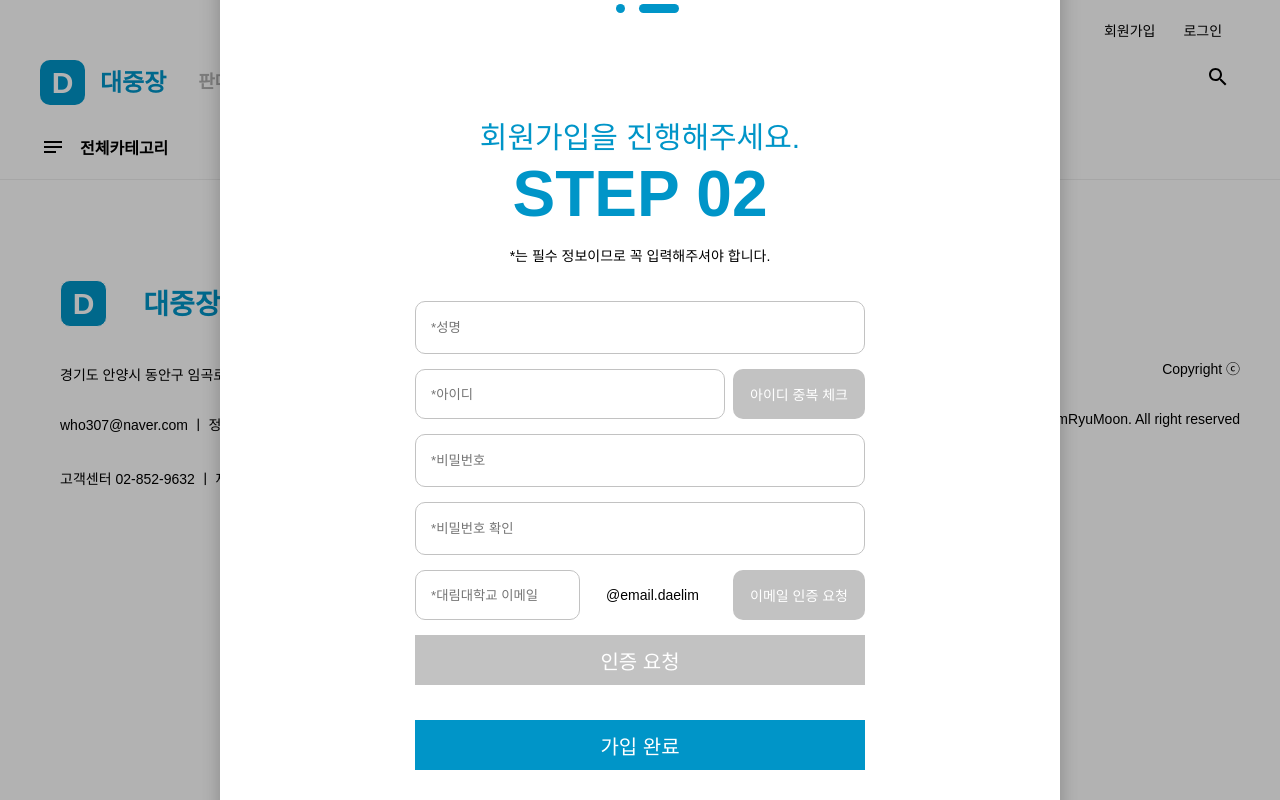
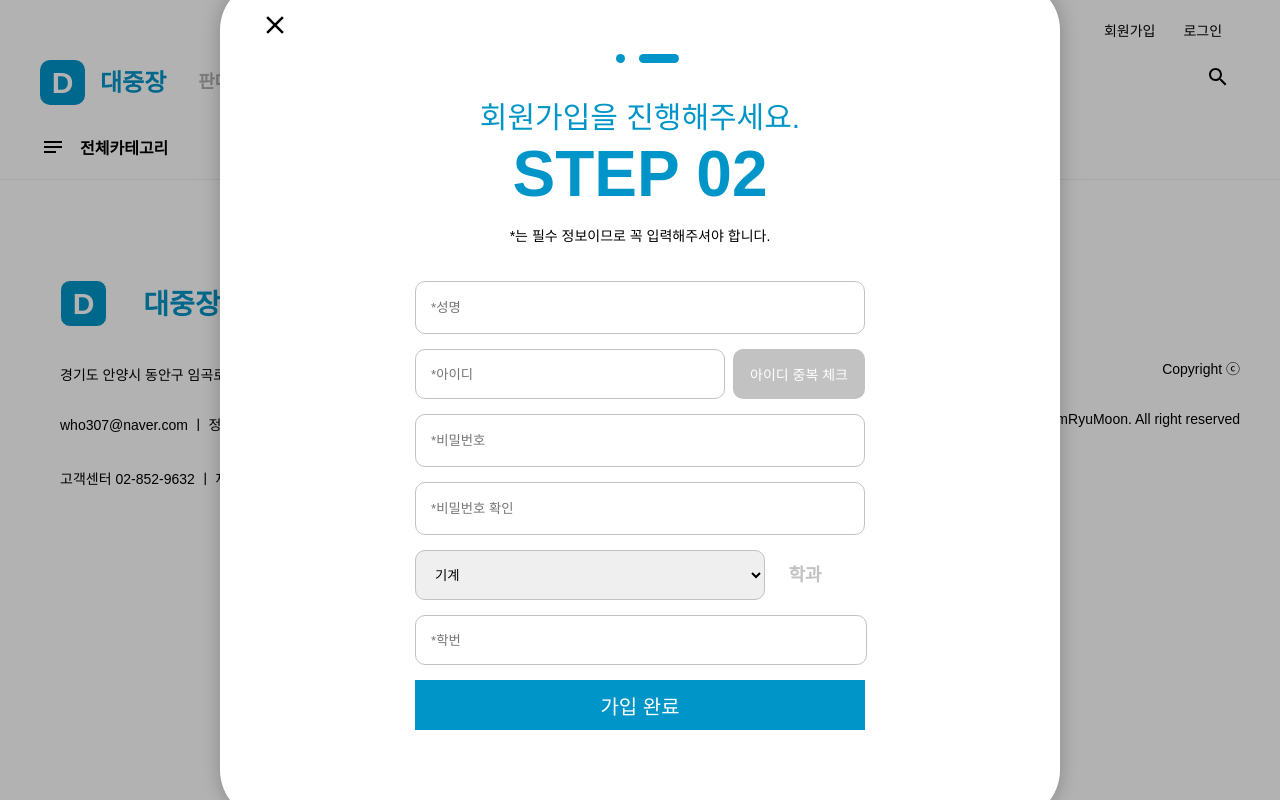
Before and after one commit to who307/daelimshop, a React (Create React App) app in the folder client/: page /signpage2 in a window 1280 px wide. Built offline with nearby package versions, Linux system fonts and the light colour scheme.

Commit message:
회원가입페이지 수정

```diff
--- a/client/src/App.js
+++ b/client/src/App.js
@@ -3,7 +3,6 @@ import { BrowserRouter as Router, Route, Switch } from "react-router-dom";
 import styled, { createGlobalStyle, css } from "styled-components";
 import Menu from "./Menu";
 import Footer from "./Footer";
-import Modal from "./Modal";
 import Notices from "./Notices";
 import QnA from "./QnA";
 import Login from "./Login";
@@ -227,6 +226,7 @@ class App extends Component {
               menuContent={this.state.menuContent}
               login={this.state.login}
               loginOpen={this.LoginOpen.bind(this)}
+              sign1_Open={this.sign1_Open.bind(this)}
             />
           } />
         <Contents>
--- a/client/src/Header.js
+++ b/client/src/Header.js
@@ -279,7 +279,7 @@ class Header extends Component {
     if(lgin ==="로그아웃") {
       logState = <Button>마이페이지</Button>;
     } else if (lgin === "로그인") {
-      logState = <Button><Link to="/signpage1">회원가입</Link></Button>;
+      logState = <Button onClick={this.props.sign1_Open}>회원가입</Button>;
     }
     return (
       <header>
--- a/client/src/Modal.js
+++ /dev/null
@@ -1,217 +0,0 @@
-import React from 'react';
-import { makeStyles } from '@material-ui/core/styles';
-import Modal from '@material-ui/core/Modal';
-import styled, { css } from 'styled-components';
-import { Link } from "react-router-dom";
-import Fade from '@material-ui/core/Fade';
-
-
-
-function rand() {
-  return Math.round(Math.random() * 20) - 10;
-}
-
-function getModalStyle() {
-  const top = 50 + rand();
-  const left = 50 + rand();
-
-  return {
-    top: `${top}%`,
-    left: `${left}%`,
-    transform: `translate(-${top}%, -${left}%)`,
-  };
-}
-
-const useStyles = makeStyles((theme) => ({
-  modal: {
-    display: 'flex',
-    alignItems: 'center',
-    justifyContent: 'center',
-  },
-  paper: {
-    backgroundColor: theme.palette.background.paper,
-    border: '2px solid #000',
-    boxShadow: theme.shadows[5],
-    padding: theme.spacing(2, 4, 3),
-  },
-}));
-
-export default function SimpleModal() {
-  const classes = useStyles();
-  // getModalStyle is not a pure function, we roll the style only on the first render
-  const [modalStyle] = React.useState(getModalStyle);
-  const [open, setOpen] = React.useState(false);
-
-  const handleOpen = () => {
-    setOpen(true);
-  };
-
-  const handleClose = () => {
-    setOpen(false);
-  };
-
-  return (
-    <div>
-      <button type="button" onClick={handleOpen}>
-        Open Modal
-      </button>
-      <Modal
-        open={open}
-        onClose={handleClose}
-        aria-labelledby="simple-modal-title"
-        aria-describedby="simple-modal-description"
-      >
-        <Fade in={open}>
-          <div className={classes.paper}>
-              <Div>
-                <Img src="./일러스트/people-welcoming-concept-with-foliage-background/2769504.jpg" alt="Welcome DaelimSecondHandShop" width="600px" height="400px"></Img>
-                <H4>대중장에 오신것을</H4>
-                <H1>환영합니다!</H1>
-                <H5>서비스의 원활한 이용을 위해 로그인을 진행해 주시기 바랍니다.</H5>
-                <form>
-                  <Input type="text" placeholder="아이디" id="userid" /><br></br>
-                  <Input type="password" placeholder="비밀번호" id="password" />
-                  <Loginbtn>로그인</Loginbtn>
-                </form>
-
-                <Memberservice>
-                  <Link to="#"><Memberfind>아이디 찾기</Memberfind></Link>
-                  <B>|</B>
-                  <Link to="#"><Passwordfind>비밀번호 찾기</Passwordfind></Link>
-                  <B>|</B>
-                  <Link to="SignPage1"><Join>회원가입</Join></Link>
-                </Memberservice>
-
-              </Div>
-          </div>
-        </Fade>
-      </Modal>
-    </div>
-  );
-}
-
-const Container = styled.div`
-    display: flex;
-    flex-direction: row;
-    justify-content: center;
-    align-items: center;
-    height: 100vh;
-
-    @media all and (min-width: 1024px) {
-      min-height: 900px;
-    }
-`
-const Div = styled.div`
-    width : 800px;
-    height : 900px;
-    margin :  0 auto;
-    background-color : white;
-    box-shadow: 0px 0px 20px rgba(0, 0, 0, 0.25);
-    border-radius: 50px;
-
-    @media all and (max-width: 1023px) {
-        border-radius: 0;
-        box-shadow: none;
-        height: 100vh;
-    }
-`
-const Img = styled.img`
-  @media all and (max-width: 500px) {
-    width: 380px;
-    height:250px;
-  }
-`
-const H4 = styled.h4`
-    font-weight :lighter;
-    font-size : 30px;
-    margin :15px 0;
-    color :#0095C8;
-    @media all and (max-width: 425px) {
-        font-size : 18px;
-        text-align :center;
-      }
-`
-const H1 = styled.h1`
-    font-weight :Bolder;
-    font-size : 64px;
-    margin : 0;
-    color :#0095C8;
-    @media all and (max-width: 425px) {
-        font-size : 30px;
-      }
-`
-
-const H5 = styled.h5`
-    font-size : 16px;
-    margin-top : 15px;
-    @media all and (max-width: 425px) {
-        font-size : 13px;
-      }
-
-`
-const Input = styled.input`
-    width : 450px;
-    height : 50px;
-    font-size : 16px;
-    margin-bottom : 10px;
-    padding-left : 5px;
-    border : 1px solid lightgrey;
-    border-radius: 13px;
-    outline:none;
-    @media all and (max-width: 425px) {
-        width: 300px;
-        height: 50px;
-        font-size : 12px;
-      }
-`
-
-const Loginbtn = styled.button`
-    width : 455px;
-    height : 60px;
-    font-size : 20px;
-    font-weight :Bold;
-    color : white;
-    background-color : #0095C8;
-    border-style : none;
-    margin-bottom : 15px;
-    @media all and (max-width: 425px) {
-        width: 307px;
-        height: 50px;
-        font-size : 14px;
-      }
-  outline: none;
-  cursor: pointer;
-`
-
-const Memberservice = styled.a`
-    font-size : 16px;
-    font-weight :Bold;
-    @media all and (max-width: 425px) {
-        font-size : 11px;
-
-      }
-
-`
-const Memberfind = styled.a`
-    color : lightgrey;
-    &:hover {
-        color : #0095C8;
-      }
-`
-const Passwordfind = styled.a`
-    color : lightgrey;
-    &:hover {
-        color : #0095C8;
-      }
-`
-const Join = styled.a`
-    color : lightgrey;
-    &:hover {
-        color : #0095C8;
-      }
-`
-
-const B = styled.b`
-    color : lightgrey;
-    margin : 0 30px 0 30px;
-`
--- a/client/src/SignPage1.js
+++ b/client/src/SignPage1.js
@@ -240,7 +240,7 @@ class SignPage1 extends Component {
         alert("모든 약관에 동의해 주세요.");
         return false;
       } else {
-        sign2();
+        this.props.sign2_Open();
       }
     };
 
--- a/client/src/SignPage2.js
+++ b/client/src/SignPage2.js
@@ -1,7 +1,144 @@
-import React, { Component } from "react";
+import React, { useState, Component } from 'react'
+import { useDispatch } from 'react-redux';
+import { registerUser } from './_actions/user_action';
+import Axios from 'axios';
+import { withRouter } from 'react-router-dom';
 import styled from "styled-components";
-import close from "./icon/clear-24px.svg";
 
+const Departments = [
+  { key: 1, value: "기계" },
+  { key: 2, value: "메카트로닉스" },
+  { key: 3, value: "소방안전설비" },
+  { key: 4, value: "자동차" },
+  { key: 5, value: "산업경영" },
+  { key: 6, value: "토목환경" },
+  { key: 7, value: "건축" },
+  { key: 8, value: "실내디자인" },
+  { key: 9, value: "전기" },
+  { key: 10, value: "디지털전자" },
+  { key: 11, value: "전자통신" },
+  { key: 12, value: "방송음향영상" },
+  { key: 13, value: "컴퓨터소프트웨어" },
+  { key: 14, value: "모바일인터넷" },
+  { key: 15, value: "자동화시스템" },
+  { key: 16, value: "의공융합" },
+  { key: 17, value: "경영" },
+  { key: 18, value: "사회복지" },
+  { key: 19, value: "세무회계" },
+  { key: 20, value: "항공서비스" },
+  { key: 21, value: "호텔관광" },
+  { key: 22, value: "비서사무행정" },
+  { key: 23, value: "도서관정보" },
+  { key: 24, value: "유아교육" },
+  { key: 25, value: "스포츠지도" },
+  { key: 26, value: "호텔조리전공" },
+  { key: 27, value: "베이커리카페전공" },
+  { key: 28, value: "언어재활" }
+
+
+]
+
+
+function RegisterPage(props) {
+
+
+  const [Email, setEmail] = useState("")
+  const [Name, setName] = useState("")
+  const [Password, setPassword] = useState("")
+  const [ConfirmPassword, setConfirmPassword] = useState("")
+  const [SchoolNum, setSchoolNum] = useState("")
+  const [Department, setDepartment] = useState("1")
+
+
+  const onEmailHandler = (event) => {
+    setEmail(event.currentTarget.value)
+  }
+
+  const onNameHandler = (event) => {
+    setName(event.currentTarget.value)
+  }
+
+  const onPasswordHandler = (event) => {
+    setPassword(event.currentTarget.value)
+  }
+
+  const onConfirmPasswordHandler = (event) => {
+    setConfirmPassword(event.currentTarget.value)
+  }
+
+  const onSchoolNumHandler = (event) => {
+    setSchoolNum(event.currentTarget.value)
+  }
+
+  const onDepartmentHandler = (event) => {
+    setDepartment(event.currentTarget.value)
+  }
+
+
+  const onSubmitHandler = (event) => {
+    event.preventDefault();
+
+    if (Password !== ConfirmPassword) {
+      return alert('비밀번호와 비밀번호 확인은 같아야 합니다.')
+    }
+
+    let body = {
+      email: Email,
+      password: Password,
+      name: Name
+    }
+
+  }
+  const Paging = [];
+  var i = 0;
+
+  for (i; i < 2; i++) {
+    if (i === 1) {
+      Paging.push(<Oval key={i} />);
+    } else {
+      Paging.push(<Circle key={i} />);
+    }
+  }
+
+  return (
+    <Container>
+      <Backgroud onClick={props.sign2_Open} />
+    <form onSubmit={onSubmitHandler}>
+      <SignDiv>
+        <SignBorder>
+        <Close onClick={props.sign2_Open} ><img src="./icon/clear-24px.svg" alt=""/></Close>
+          <PagingDiv>{Paging}</PagingDiv>
+          <Subtitle>회원가입을 진행해주세요.</Subtitle>
+          <Step>STEP 02</Step>
+          <P>*는 필수 정보이므로 꼭 입력해주셔야 합니다.</P>
+          <InputDiv>
+            <NameInput type="text" value={Name} onChange={onNameHandler} placeholder="*성명" />
+            <IdInput type="email" value={Email} onChange={onEmailHandler} placeholder="*아이디" />
+            <SubmitBtn>아이디 중복 체크</SubmitBtn>
+            <PwdInput type="password" value={Password} onChange={onPasswordHandler} placeholder="*비밀번호" />
+            <PwdInput type="password" value={ConfirmPassword} onChange={onConfirmPasswordHandler} placeholder="*비밀번호 확인" />
+            {/* <EmailInput placeholder="*이메일" /> */}
+            {/* <SubmitBtn>이메일 인증 요청</SubmitBtn>
+            <PhoneCer>인증 요청</PhoneCer> */}
+            <Select>
+              <select onChange={onDepartmentHandler} value={Department}>
+                {Departments.map(item => (
+                  <option key={item.key} value={item.key}> {item.value}</option>
+                ))}
+              </select>
+              <Label>학과</Label>
+            </Select>
+            <SchoolNumInput value={SchoolNum} onChange={onSchoolNumHandler} placeholder="*학번" />
+
+          </InputDiv>
+          <NextBtn type="submit">가입 완료</NextBtn>
+        </SignBorder>
+      </SignDiv>
+
+    </form>
+    </Container>
+  )
+}
 
 const Container = styled.div `
   position: fixed;
@@ -38,12 +175,12 @@ const SignDiv = styled.div`
 
 const SignBorder = styled.div`
   width : 800px;
-  height : 900px;
+  height : 800px;
   background-color : white;
   box-shadow: 0px 0px 20px rgba(0, 0, 0, 0.25);
   border-radius: 50px;
   z-index: 550;
-  padding: 20px;
+  padding : 20px;
 
   @media all and (max-width: 1023px) {
     border-radius: 0;
@@ -68,11 +205,10 @@ const PagingDiv = styled.div`
   display: flex;
   justify-content: center;
   margin-top: 54px;
-  margin-bottom: 100px;
-
+  margin-bottom: 30px;
   @media all and (max-width: 425px) {
     margin-top: 35px;
-    margin-bottom: 70px;
+    margin-bottom: 20px;
   }
 `;
 
@@ -81,7 +217,6 @@ const Oval = styled.div`
   height: 9px;
   border-radius: 5px;
   background: #0095c8;
-
   @media all and (max-width: 425px) {
     width: 28px;
     height: 6px;
@@ -104,7 +239,6 @@ const Subtitle = styled.p`
   font-size: 30px;
   color: #0095c8;
   margin: 0;
-
   @media all and (max-width: 425px) {
     font-size: 18px;
   }
@@ -113,7 +247,6 @@ const Subtitle = styled.p`
 const Step = styled(Subtitle.withComponent("p"))`
   font-size: 64px;
   font-weight: bold;
-
   @media all and (max-width: 425px) {
     font-size: 38px;
   }
@@ -122,7 +255,6 @@ const Step = styled(Subtitle.withComponent("p"))`
 const P = styled.p`
   font-size: 14px;
   margin-bottom: 36px;
-
   @media all and (max-width: 425px) {
     font-size: 14px;
   }
@@ -132,7 +264,11 @@ const InputDiv = styled.div`
   width: 450px;
   margin: 0 auto;
   margin-bottom: 20px;
-
+  input[type="number"]::-webkit-outer-spin-button,
+  input[type="number"]::-webkit-inner-spin-button {
+      -webkit-appearance: none;
+      margin: 0;
+  }
   @media all and (max-width: 425px) {
     width: 270px;
   }
@@ -149,7 +285,6 @@ const NameInput = styled.input.attrs({ type: "text" })`
     outline: none;
     border-color: #0095c8;
   }
-
   @media all and (max-width: 425px) {
     width: 248px;
     height: 8px;
@@ -166,13 +301,11 @@ const IdInput = styled.input.attrs({ type: "text" })`
   border-radius: 10px;
   border: 1px solid #c2c2c2;
   margin-top: 15px;
-
   &:focus,
   :hover {
     outline: none;
     border-color: #0095c8;
   }
-
   @media all and (max-width: 425px) {
     width: 248px;
     height: 8px;
@@ -194,7 +327,6 @@ const SubmitBtn = styled.button`
   font-size: 14px;
   margin-left: 8px;
   cursor: pointer;
-
   @media all and (max-width: 425px) {
     width: 110px;
     height: 18px;
@@ -219,7 +351,6 @@ const PwdInput = styled.input.attrs({ type: "password" })`
     outline: none;
     border-color: #0095c8;
   }
-
   @media all and (max-width: 425px) {
     width: 248px;
     height: 8px;
@@ -236,13 +367,11 @@ const EmailInput = styled.input.attrs({ type: "text" })`
   border-radius: 10px;
   border: 1px solid #c2c2c2;
   margin-top: 15px;
-
   &:focus,
   :hover {
     outline: none;
     border-color: #0095c8;
   }
-
   @media all and (max-width: 425px) {
     width: 152px;
     height: 8px;
@@ -264,7 +393,6 @@ const EmailDiv = styled.div`
   user-select:none;
   margin-left: 21.5px;
   margin-right: 21.5px;
-
   @media all and (max-width: 425px) {
     width: 86px;
     font-size: 12px;
@@ -282,7 +410,6 @@ const PhoneCer = styled.button`
   border: none;
   font-size: 20px;
   cursor: pointer;
-
   @media all and (max-width: 425px) {
     width: 270px;
     height: 35px;
@@ -299,54 +426,51 @@ const NextBtn = styled.button`
   font-size: 20px;
   cursor: pointer;
   margin-bottom: 32px;
-
   @media all and (max-width: 425px) {
     width: 270px;
     height: 35px;
     margin-top: 5px;
   }
 `;
+const Label = styled.div`
+    color: #c2c2c2;
+    font-size : 18px;
+    font-weight : bold;
+    line-height : 50px;
+    padding-right : 20px;
 
-class SignPage2 extends Component {
-  render() {
-    const Paging = [];
-    var i = 0;
+`
+const SchoolNumInput = styled.input.attrs({ type: "number" })`
+  width: 420px;
+  height: 18px;
+  padding: 15px;
+  border-radius: 10px;
+  border: 1px solid #c2c2c2;
+  float : left;
 
-    for (i; i < 2; i++) {
-      if (i === 1) {
-        Paging.push(<Oval key={i} />);
-      } else {
-        Paging.push(<Circle key={i} />);
-      }
+  &:focus,
+  :hover {
+    outline: none;
+    border-color: #0095c8;
+  }`
+const Select = styled.div`
+    width : 450px;
+    height: 50px;
+    font-size: 26px;
+    padding : 15px 15px 15px 0;
+    &:hover
+        :focus {
+            border : 1px solid #0095c8;
+
+        }
+    >select {
+      width: 350px;
+    height: 50px;
+    padding: 15px;
+    border-radius: 10px;
+    border: 1px solid #c2c2c2;
+    float :left;
     }
+`
 
-    return (
-      <Container>
-        <Backgroud onClick={this.props.sign2_Open} />
-        <SignDiv>
-          <SignBorder>
-          <Close onClick={this.props.sign2_Open} ><img src="./icon/clear-24px.svg" alt=""/></Close>
-            <PagingDiv>{Paging}</PagingDiv>
-            <Subtitle>회원가입을 진행해주세요.</Subtitle>
-            <Step>STEP 02</Step>
-            <P>*는 필수 정보이므로 꼭 입력해주셔야 합니다.</P>
-            <InputDiv>
-              <NameInput placeholder="*성명" />
-              <IdInput placeholder="*아이디" />
-              <SubmitBtn>아이디 중복 체크</SubmitBtn>
-              <PwdInput placeholder="*비밀번호" />
-              <PwdInput placeholder="*비밀번호 확인" />
-              <EmailInput placeholder="*대림대학교 이메일" />
-              <EmailDiv>@email.daelim </EmailDiv>
-              <SubmitBtn>이메일 인증 요청</SubmitBtn>
-              <PhoneCer>인증 요청</PhoneCer>
-            </InputDiv>
-            <NextBtn>가입 완료</NextBtn>
-          </SignBorder>
-        </SignDiv>
-      </Container>
-    );
-  }
-}
-
-export default SignPage2;
+export default withRouter(RegisterPage)
--- a/package.json
+++ b/package.json
@@ -27,7 +27,8 @@
     "moment": "^2.24.0",
     "mongoose": "^5.4.20",
     "multer": "^1.4.2",
-    "react-redux": "^5.0.7",
+    "react-redux": "^5.1.2",
+    "redux": "^4.0.5",
     "redux-promise": "^0.6.0",
     "redux-thunk": "^2.3.0",
     "saslprep": "^1.0.3",
```
Also changed, not shown: 1 other file (tests, documents, lock files or other folders).
